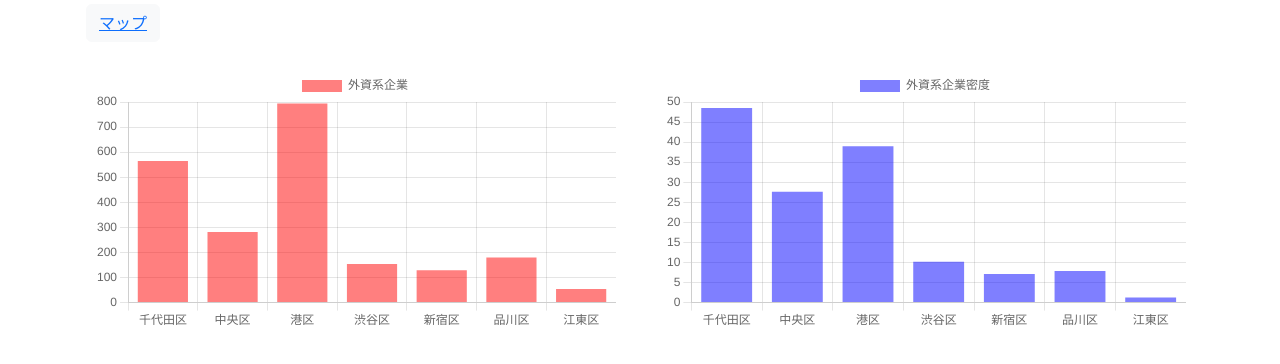
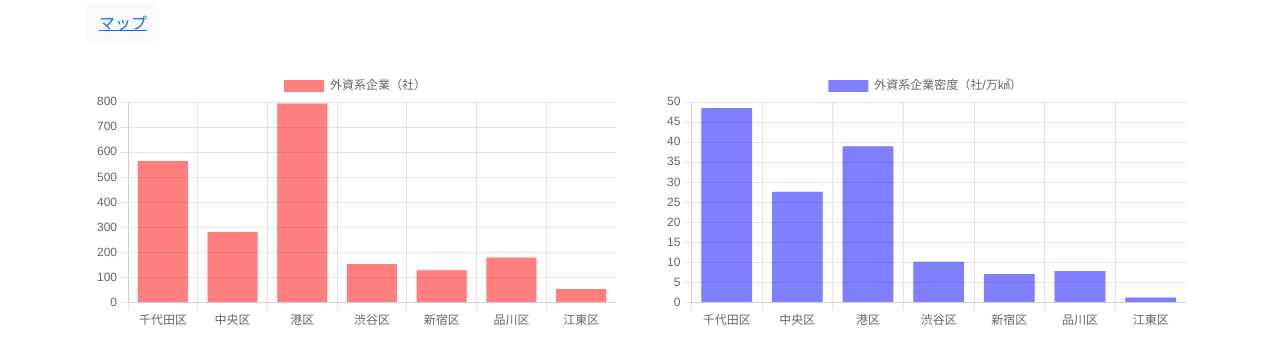
Before and after one commit to nyamato-mmf/facilities_map, a plain HTML site: page charts.html in a window 1280 px wide. Drawn offline with nearby package versions, Linux system fonts and the light colour scheme.

Commit message:
minor changes

```diff
--- a/charts.html
+++ b/charts.html
@@ -61,7 +61,7 @@
         const data_01 = {
             labels: labels_01,
             datasets: [{
-                label: '外資系企業',
+                label: '外資系企業（社）',
                 backgroundColor: 'rgba(255, 0, 0, 0.5)',
                 borderColor: 'rgba(255, 0, 0, 0.5)',
                 data: [565, 282, 794, 154, 129, 180, 54],
@@ -93,7 +93,7 @@
         const data_02 = {
             labels: labels_02,
             datasets: [{
-                label: '外資系企業密度',
+                label: '外資系企業密度（社/万㎢）',
                 backgroundColor: 'rgba(0, 0, 255, 0.5)',
                 borderColor: 'rgba(0, 0, 255, 0.5)',
                 data: [48.5, 27.6, 39.0, 10.2, 7.1, 7.9, 1.3],
```
